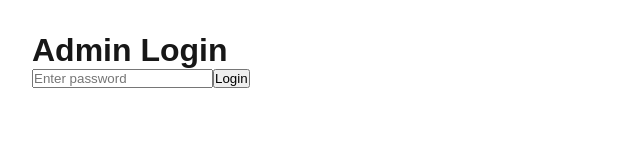
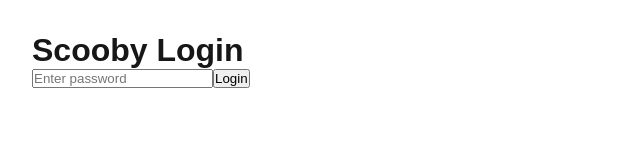
Before and after one commit to The-only-Direction/Scooby_2.0, a Next.js app: page / in a window 1280 px wide. Shown: the top 160 px of the page, without its empty margins (0-640 px from the left). Built offline with nearby package versions, Linux system fonts and the light colour scheme.

Commit message:
Vendor dash edit

```diff
--- a/app/page.js
+++ b/app/page.js
@@ -27,7 +27,7 @@ export default function Login() {
 
   return (
     <main style={{padding:'2rem'}}>
-      <h1>Admin Login</h1>
+      <h1>Scooby Login</h1>
       <form onSubmit={handleSubmit}>
       <input
         type="password"
--- a/app/vendor/page.js
+++ b/app/vendor/page.js
@@ -12,7 +12,7 @@ export default function VendorDashboard() {
   return (
     <main style={{ padding: '2rem' }}>
       <h1>Welcome{user ? ', ' + user.name : ''}! 👋</h1>
-      <p>Team {user ? user.team : ''} · Lead Uploader</p>
+      <p>Lead Uploader</p>
 
       <h2 style={{ marginTop: '2rem' }}>Your Assigned Work</h2>
       <p>Your assigned links and documents will appear here.</p>
```
